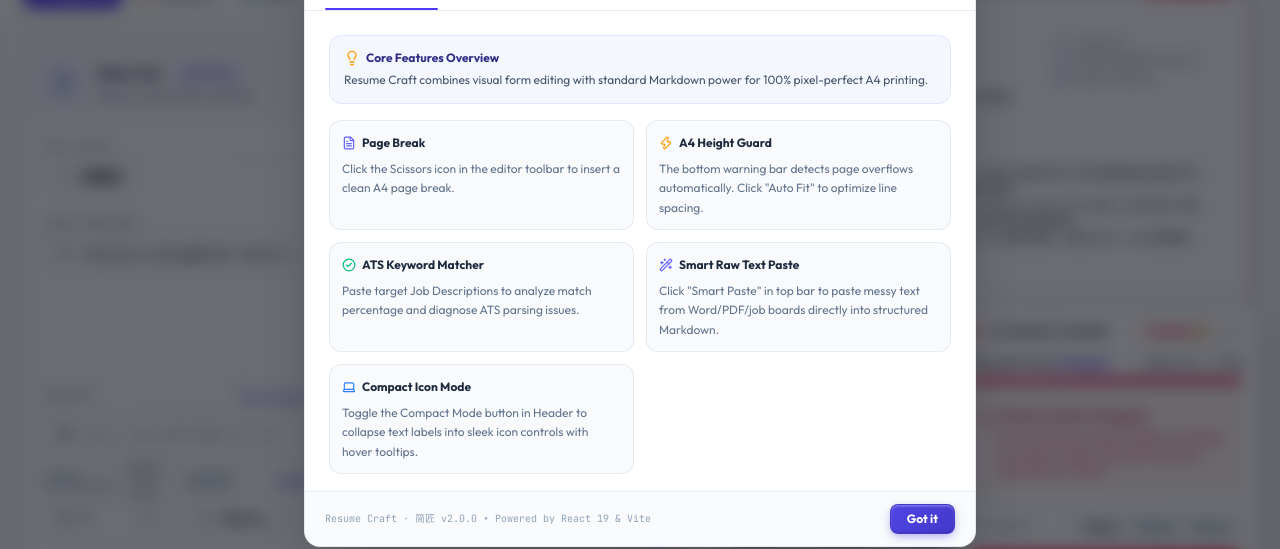
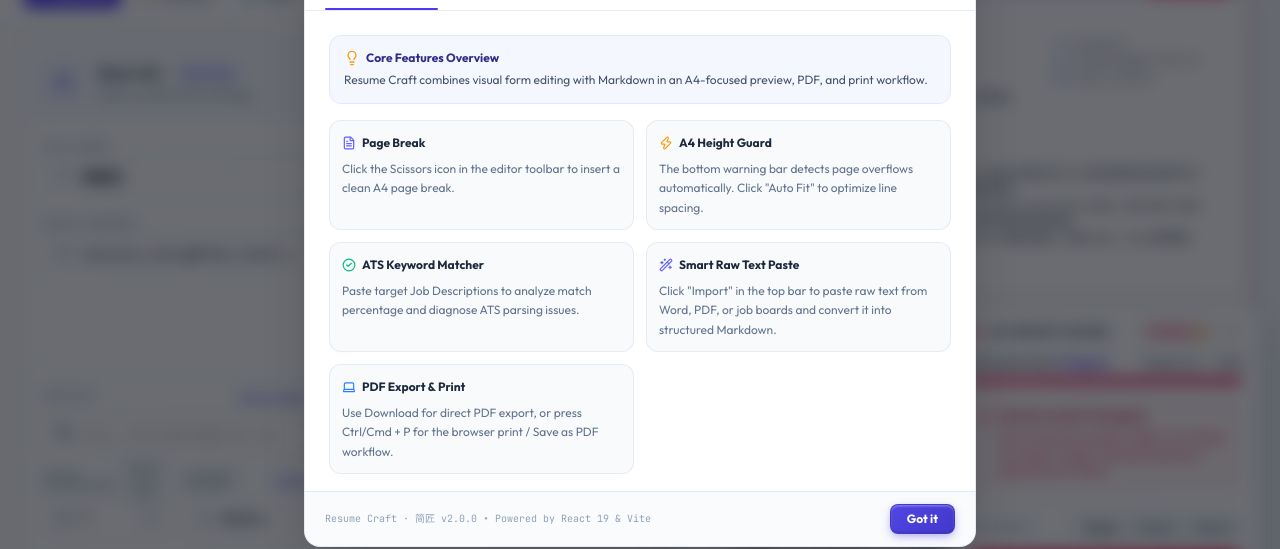
Before and after one commit to kunlong-luo/markdown-resume-builder, a React (Vite) app: page / in a window 1280 px wide. Both pictures are taken after a click on the button "Guide". Shown: the part 179-728 px from the top of the page. Built offline with nearby package versions, Linux system fonts and the light colour scheme.

Commit message:
docs: align in-app guide with current product

```diff
--- a/src/components/layout/HelpLegalModal.tsx
+++ b/src/components/layout/HelpLegalModal.tsx
@@ -154,7 +154,7 @@
                 </h3>
                 <p className="text-slate-600 dark:text-slate-300">
                   {isEn
-                    ? 'Resume Craft combines visual form editing with standard Markdown power for 100% pixel-perfect A4 printing.'
+                    ? 'Resume Craft combines visual form editing with Markdown in an A4-focused preview, PDF, and print workflow.'
                     : 'Resume Craft (简匠) 支持可视表单（Form Mode）与原生 Markdown 模式无缝双向同步，专为 A4 标准简历排版设计。'}
                 </p>
               </div>
@@ -203,20 +203,20 @@
                   </div>
                   <p className="text-slate-500 dark:text-slate-400">
                     {isEn
-                      ? 'Click "Smart Paste" in top bar to paste messy text from Word/PDF/job boards directly into structured Markdown.'
-                      : '点击顶部「智能粘贴」，可直接粘贴来自 Word/网页/旧简历的杂乱纯文本，本地算法自动提取并规整为 Markdown。'}
+                      ? 'Click "Import" in the top bar to paste raw text from Word, PDF, or job boards and convert it into structured Markdown.'
+                      : '点击顶部「导入」，可粘贴来自 Word、网页或旧简历的杂乱纯文本，并由本地算法规整为 Markdown。'}
                   </p>
                 </div>
 
                 <div className="p-3 bg-slate-50 dark:bg-slate-800/50 border border-slate-200/80 dark:border-slate-800 rounded-xl space-y-1.5">
                   <div className="font-bold text-slate-800 dark:text-slate-200 flex items-center gap-1.5">
                     <Laptop className="w-3.5 h-3.5 text-blue-500" />
-                    <span>{isEn ? 'Compact Icon Mode' : '精简图标模式 (Photoshop Mode)'}</span>
+                    <span>{isEn ? 'PDF Export & Print' : 'PDF 下载与打印'}</span>
                   </div>
                   <p className="text-slate-500 dark:text-slate-400">
                     {isEn
-                      ? 'Toggle the Compact Mode button in Header to collapse text labels into sleek icon controls with hover tooltips.'
-                      : '点击顶部「精简模式」可将按钮折叠为纯图标展示，悬停即显提示，极致释放编辑视野。'}
+                      ? 'Use Download for direct PDF export, or press Ctrl/Cmd + P for the browser print / Save as PDF workflow.'
+                      : '点击顶部「下载」可直接生成 PDF；也可以使用 Ctrl/Cmd + P 打开浏览器打印 / 另存为 PDF 流程。'}
                   </p>
                 </div>
               </div>
@@ -235,12 +235,12 @@
               <div className="p-3.5 bg-emerald-50/60 dark:bg-emerald-950/40 border border-emerald-200/70 dark:border-emerald-800/60 rounded-xl space-y-1">
                 <h3 className="font-bold text-emerald-900 dark:text-emerald-300 flex items-center gap-1.5 text-xs">
                   <Shield className="w-4 h-4 text-emerald-600 dark:text-emerald-400" />
-                  {isEn ? '100% Local Browser Privacy Guarantee' : '100% 本地浏览器存储与数据安全承诺'}
+                  {isEn ? 'Local-First Privacy Model' : '本地优先的数据与隐私模型'}
                 </h3>
                 <p className="text-emerald-800/90 dark:text-emerald-300/90">
                   {isEn
-                    ? 'Your personal resume data never leaves your computer. No user tracking, no database uploads, no advertisement profiling.'
-                    : '本应用完全运行在您的前端浏览器本地，不设中央数据收集服务器，绝对保障求职隐私安全。'}
+                    ? 'Resume drafts and settings stay in browser-local storage unless you explicitly create a share link. The app has no backend for persisting resume content.'
+                    : '简历草稿与设置默认保存在浏览器本地；只有在您主动创建分享链接时，分享内容才会编码进 URL。应用本身不提供用于持久化简历内容的后端。'}
                 </p>
               </div>
 
@@ -249,12 +249,12 @@
                   <Lock className="w-4 h-4 text-indigo-500 mt-0.5 shrink-0" />
                   <div>
                     <h4 className="font-bold text-slate-800 dark:text-slate-200">
-                      {isEn ? 'Local Storage Persistence' : '数据零上传与 localStorage'}
+                      {isEn ? 'Browser-Local Storage' : '浏览器本地存储'}
                     </h4>
                     <p className="text-slate-500 dark:text-slate-400 text-[11px] mt-0.5">
                       {isEn
-                        ? 'All draft history, backup versions, and custom settings are stored strictly in your browser IndexedDB / localStorage.'
-                        : '您的简历草稿、多版本备份与排版参数仅保存在您本机的浏览器缓存中。断网状态下亦可正常使用与导出。'}
+                        ? 'Draft history, backup versions, and settings are primarily stored in browser localStorage.'
+                        : '您的简历草稿、多版本备份与排版参数主要保存在浏览器 localStorage 中；请将设备、浏览器账户与本地备份视为敏感数据环境。'}
                     </p>
                   </div>
                 </div>
@@ -277,12 +277,12 @@
                   <Scale className="w-4 h-4 text-blue-500 mt-0.5 shrink-0" />
                   <div>
                     <h4 className="font-bold text-slate-800 dark:text-slate-200">
-                      {isEn ? 'GDPR & Privacy Compliance' : '合规与法律边界声明'}
+                      {isEn ? 'Tracking & Analytics' : '追踪与分析边界'}
                     </h4>
                     <p className="text-slate-500 dark:text-slate-400 text-[11px] mt-0.5">
                       {isEn
-                        ? 'This tool does not collect user tracking cookies, analytics session replay, or fingerprinting identifiers.'
-                        : '本平台不收集追踪 Cookie，不记录用户行为打点，符合 GDPR 与个人信息保护相关法规要求。'}
+                        ? 'The current app does not integrate tracking cookies, session-replay analytics, or browser fingerprinting.'
+                        : '当前版本未集成追踪 Cookie、会话回放分析或浏览器指纹识别；如未来引入匿名统计，应同步更新隐私说明。'}
                     </p>
                   </div>
                 </div>
@@ -311,8 +311,8 @@
                 </div>
                 <p className="text-slate-500 dark:text-slate-400 text-[11px]">
                   {isEn
-                    ? 'An open-source, pixel-perfect A4 Markdown resume builder designed for developers, designers, and job seekers.'
-                    : '一款专为开发者、设计师与求职者打造的高质感、像素级 A4 Markdown 简历编辑器项目。'}
+                    ? 'An open-source, A4-focused Markdown resume builder designed for developers, designers, and job seekers.'
+                    : '一款专为开发者、设计师与求职者打造的开源 A4 Markdown 简历编辑器。'}
                 </p>
               </div>
 
```
